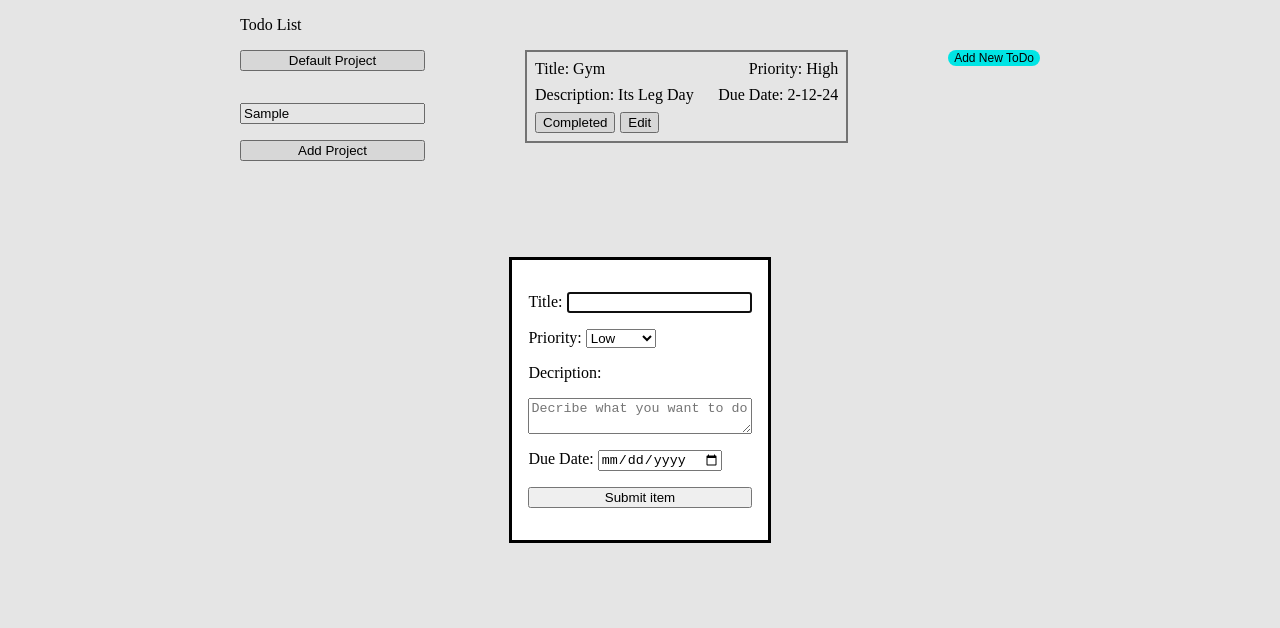
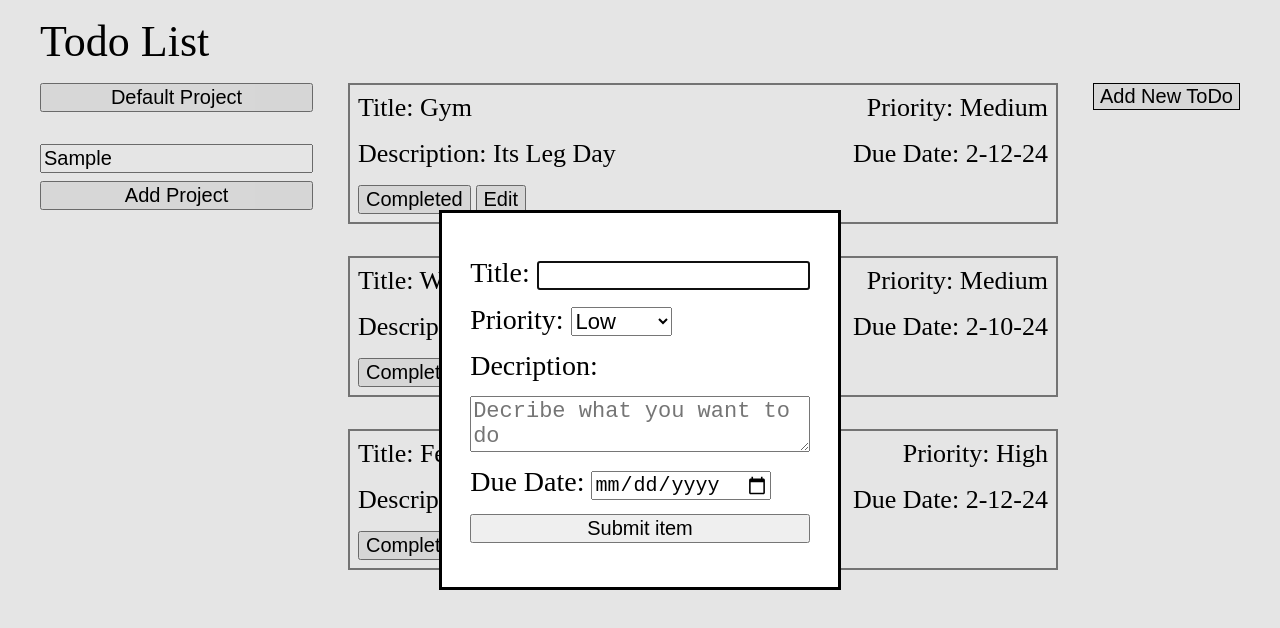
Before and after one commit to mhamza-khalid/Todo-List, a website built with webpack: page src/index.html in a window 1280 px wide. Both pictures are taken after typing "Sample" into the empty fields and a click on the button "Add New ToDo". Built offline with nearby package versions, Linux system fonts and the light colour scheme.

Commit message:
Worked on styling of page

```diff
--- a/src/displayFunction.js
+++ b/src/displayFunction.js
@@ -47,8 +47,6 @@
         card.appendChild(thirdRow);
 
         todos.appendChild(card);
-
-        ++objectNumber
     })
 }
 
--- a/src/index.html
+++ b/src/index.html
@@ -29,8 +29,8 @@
               <label for="title">Title: <input required id="title" type="text"></label>
               <label for="priority"> Priority:
                 <select required  id="priority">
-                    <option value="low">Low</option>
-                    <option value="medium">Medium</option>
+                    <option value="Low">Low</option>
+                    <option value="Medium">Medium</option>
                     <option value="High">High</option>
                   </select>
               </label>
--- a/src/index.js
+++ b/src/index.js
@@ -33,9 +33,17 @@
 form.addEventListener('submit', handlePlusClick);
 
 //on project click
-
 window.addEventListener('click', (event)=>{
     if(event.target.className == "projectButton"){
+
+        //display todos of clicked project
         handleProjectClick(event);
+
+        //add background color to selected project
+        let buttons = document.querySelectorAll('.projectButton')
+        buttons.forEach((button)=>{
+            button.style.backgroundColor = '#d3d3d3';
+        })
+        event.target.style.backgroundColor = '#a8d9da'
     }
 })
--- a/src/style.css
+++ b/src/style.css
@@ -1,13 +1,14 @@
 header{
-    max-width: 800px;
+    max-width: 1200px;
     margin: 1rem auto;
+    font-size: 44px;
 }
 
 
 #container{
     display: flex;
-    gap: 100px;
-    max-width: 800px;
+    gap: 35px;
+    max-width: 1200px;
     margin: 0 auto;
     justify-content: space-between;
 }
@@ -18,15 +19,35 @@
     gap: 1em;
 }
 
+button{
+    font-size: 20px;
+}
 
-#addToDo{
-    background-color: aqua;
+input{
+    font-size: 20px;
+}
+
+.modal{
+    font-size: 28px;
+}
+
+#description{
+    font-size: 22px;
+}
+
+#priority{
+    font-size: 22px;
+}
+
+
+#addToDo {
+    /* background-color: aqua; */
     height: fit-content;
-    width: fit-content;
-
-    font-size: 12px;
+    /* width: fit-content; */
+    font-size: 20px;
     border: 0;
-    border-radius: 2rem;
+    /* border-radius: 2rem; */
+    border: 1px solid black;
 }
 
 #addToDo:hover{
@@ -38,17 +59,17 @@
     display: flex;
     flex-direction: column;
     padding: 1rem 0;
-    gap: 1em;
+    gap: 0.5em;
 
 }
 
 .todoCard {
     display: flex;
     flex-direction: column;
-    gap: 0.5rem;
+    gap: 1rem;
     border: 2px solid grey;
     padding: 0.5rem;
-    max-width: 450px;
+    font-size: 26px;
 }
 
 .firstRow{
--- a/src/toDoArray.js
+++ b/src/toDoArray.js
@@ -9,7 +9,7 @@
     [
         {
             title: "Gym",
-            priority: "High",
+            priority: "Medium",
             dueDate: "2-12-24",
             description: "Its Leg Day"
         },
@@ -18,6 +18,12 @@
             priority: "Medium",
             dueDate: "2-10-24",
             description: "Fix bugs"
+        },
+        {
+            title: "Feed the cat",
+            priority: "High",
+            dueDate: "2-12-24",
+            description: "Treat also!"
         }
     ]
 ];
```
